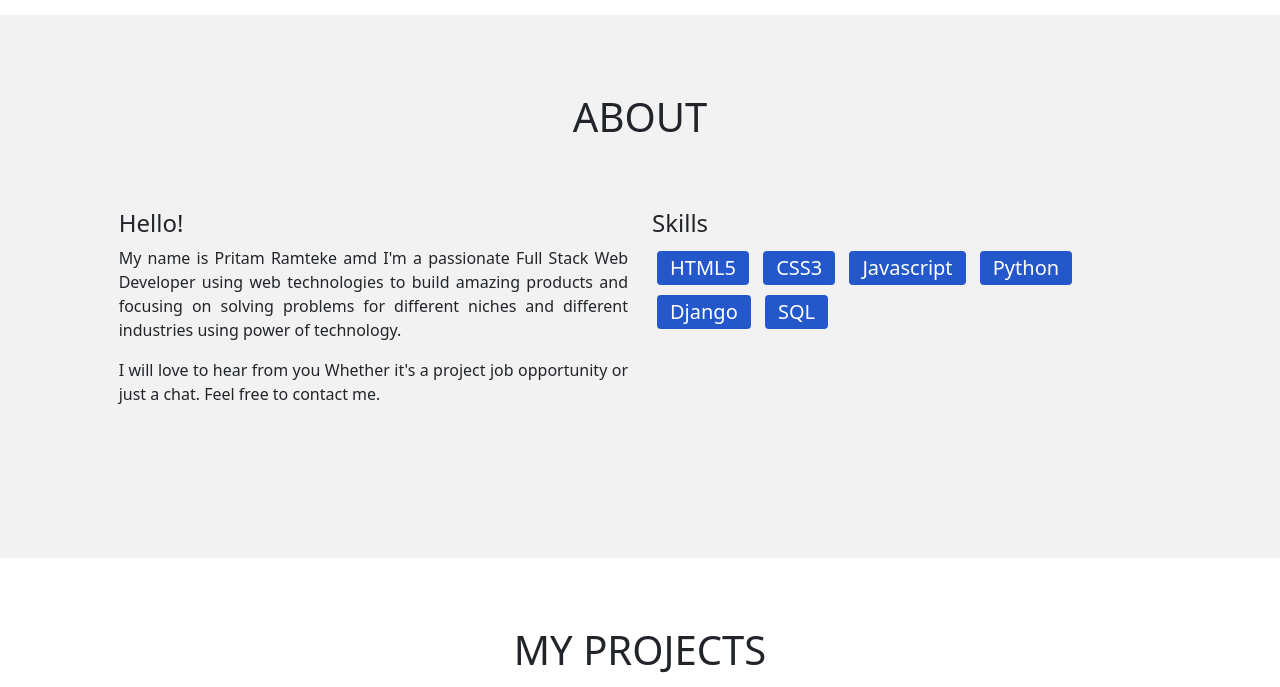
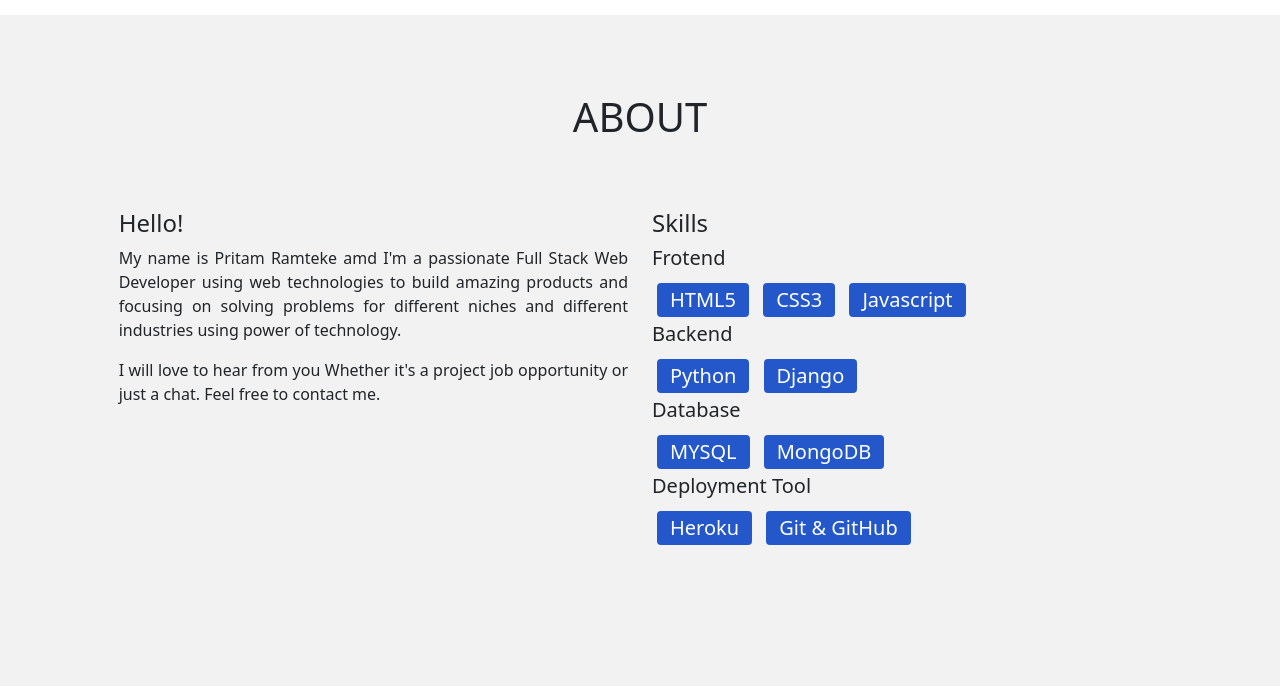
Before and after one commit to pritamramteke3211/myportfolio, a Django app: page / in a window 1280 px wide. Shown: the part 652-1339 px from the top of the page. Run offline with Django 3.2, Linux system fonts and the light colour scheme; data comes from the database, SQL or seed files in the repository; some libraries are stand-ins or nearby versions; some web fonts are replaced.

Commit message:
add more skills and update resume

```diff
--- a/static/css/portfolio.css
+++ b/static/css/portfolio.css
@@ -235,6 +235,7 @@
 
     #home_img{
         padding-top: 5%;
+
     }
 }
 
--- a/templates/about.html
+++ b/templates/about.html
@@ -22,16 +22,31 @@
                     <div class="col-md-5 col-11 my-2" >
                     <h4>Skills</h4>
 
+
+
                     <div >
+                        <h5>Frotend</h5>
                     <span class='badge bg-secondary skill'>HTML5</span>
                     <span class='badge bg-secondary skill'>CSS3</span>
                     <span class='badge bg-secondary skill'>Javascript</span>
-                    <span class='badge bg-secondary skill'>Python</span>
                     </div>
 
                     <div >
-                    <span class='badge bg-secondary skill'>Django</span>
-                    <span class='badge bg-secondary skill'>SQL</span>
+                        <h5>Backend</h5>
+                        <span class='badge bg-secondary skill'>Python</span>
+                        <span class='badge bg-secondary skill'>Django</span>
+                    </div>
+
+                    <div >
+                        <h5>Database</h5>
+                    <span class='badge bg-secondary skill'>MYSQL</span>
+                    <span class='badge bg-secondary skill'>MongoDB</span>
+                    </div>
+
+                    <div >
+                        <h5>Deployment Tool</h5>
+                    <span class='badge bg-secondary skill'>Heroku</span>
+                    <span class='badge bg-secondary skill'>Git & GitHub</span>
                     </div>
 
 
--- a/templates/home.html
+++ b/templates/home.html
@@ -22,7 +22,7 @@
             <h1 class="head1 pb-2">Hi, <br> I am Pritam Ramteke</h1>
             <p class="head2 pb-2"> A Full Stack Web Developer.</p>
             <p id='home_menu'> <a href="#project" class="home_menu_btn1"> PROJECTS </a> | <a
-                    href="media\files\PritamRCV3.pdf" class="home_menu_btn2" target='blank'> RESUME </a> </p>
+                    href="media\files\PritamRCV31.pdf" class="home_menu_btn2" target='blank'> RESUME </a> </p>
 
         </div>
 
```
Also changed, not shown: 4 other files.
